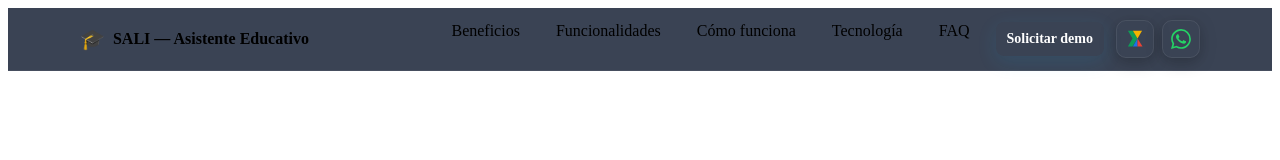
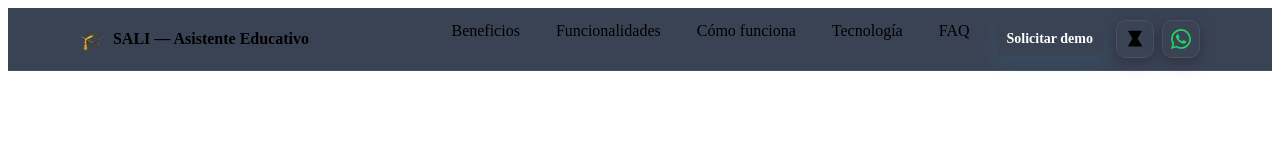
Before and after one commit to WelmoWick/asistente-educativo-sali, a Vue app: page / in a window 1280 px wide. Shown: the top 160 px of the page. Built offline with nearby package versions, Linux system fonts and the light colour scheme.

Commit message:
fix: resolve drive icon conflict

```diff
--- a/src/App.vue
+++ b/src/App.vue
@@ -35,10 +35,7 @@
             title="Google Drive"
           >
             <svg class="icon-svg icon-drive" viewBox="0 0 24 24" aria-hidden="true">
-              <path fill="#0F9D58" d="M3.5 2l5.5 9.5L3.5 21h5.5L15 11.5 9.5 2H3.5z"/>
-              <path fill="#F4B400" d="M9.5 2L15 11.5l5.5-9.5H9.5z"/>
-              <path fill="#1A73E8" d="M15 11.5l-5.5 9.5H15V11.5z"/>
-              <path fill="#EA4335" d="M15 11.5V21h6l-6-9.5z"/>
+              <path d="M3.5 2l5.5 9.5L3.5 21h5.5L15 11.5 9.5 2H3.5zm6 0L15 11.5l5.5-9.5H9.5zm5.5 9.5L9.5 21H21l-6-9.5z" />
             </svg>
           </a>
 
```
